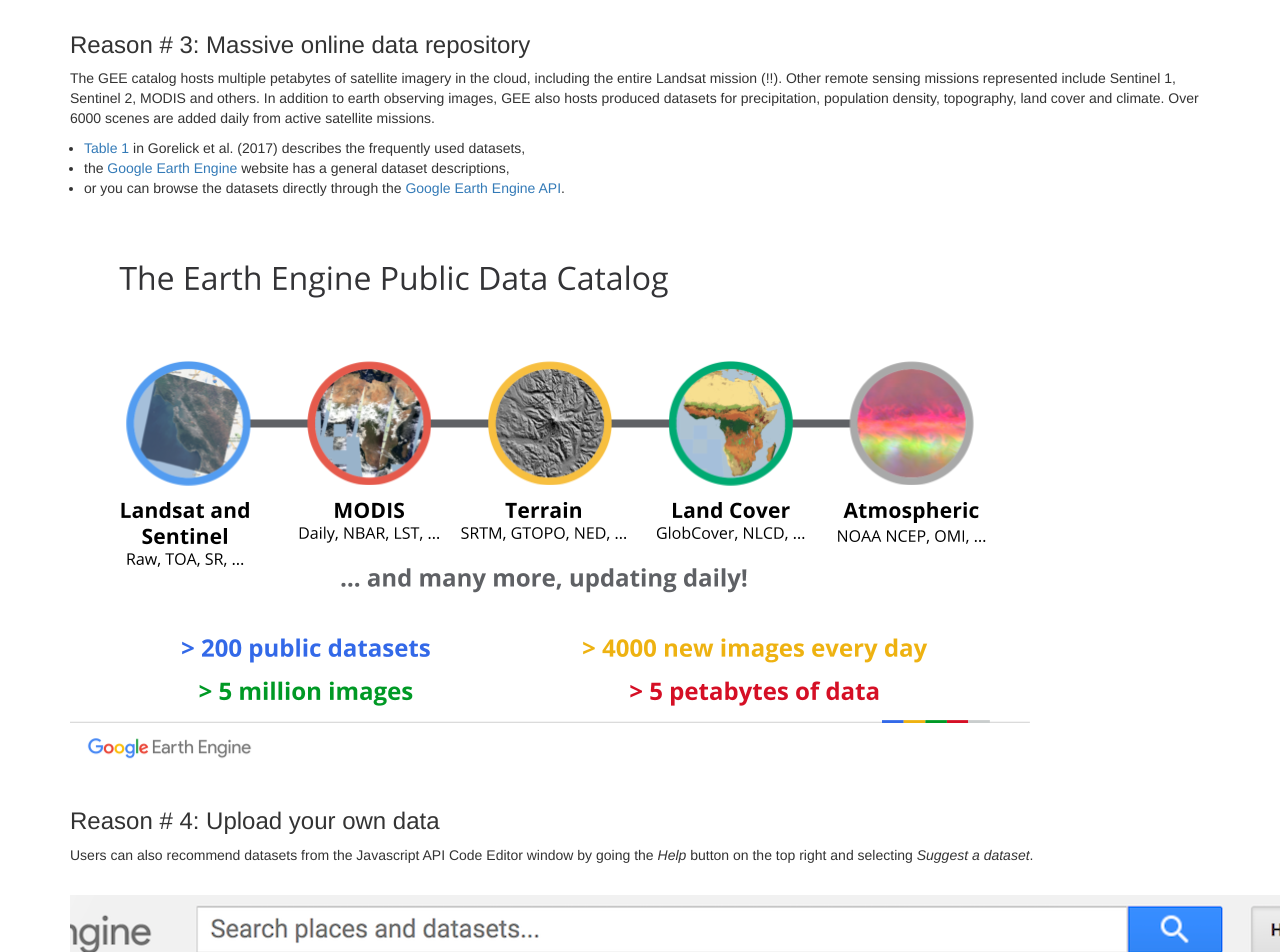
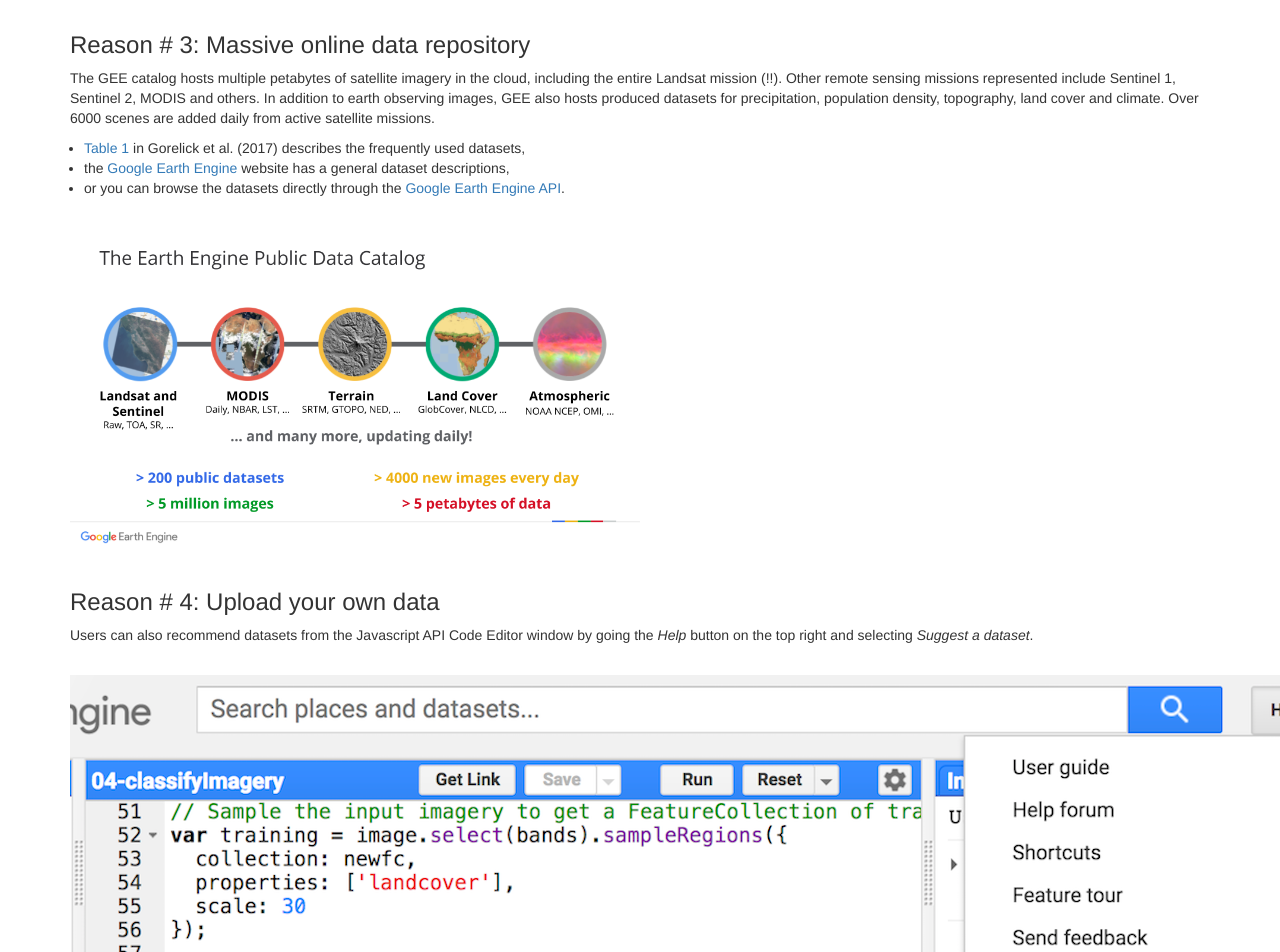
Before and after one commit to geohackweek/GoogleEarthEngine, a Jekyll site: the page built from _episodes/01-introduction.md, in a window 1280 px wide. Shown: the part 1494-2446 px from the top of the page. Built offline with Jekyll 4.4.1, drawn with Linux system fonts in a browser that asks for light colours.

Commit message:
updated figure size

```diff
--- a/_episodes/01-introduction.md
+++ b/_episodes/01-introduction.md
@@ -57,7 +57,7 @@ The GEE catalog hosts multiple petabytes of satellite imagery in the cloud, incl
 - or you can browse the datasets directly through the [Google Earth Engine API](https://explorer.earthengine.google.com/#index).
 
 <br>
-<img src="../fig/01_datasets.png" border = "10">
+<img src="../fig/01_datasets.png" border = "10" width="50%" height="50%">
 <br><br>
 
 ### Reason # 4: Upload your own data
```
